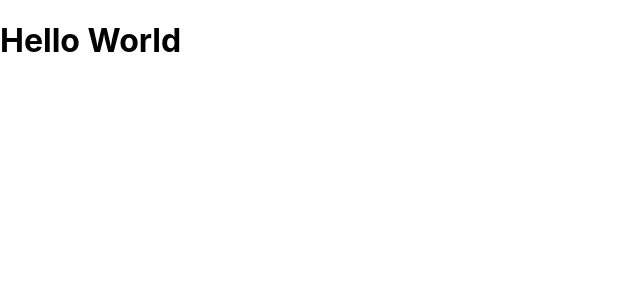
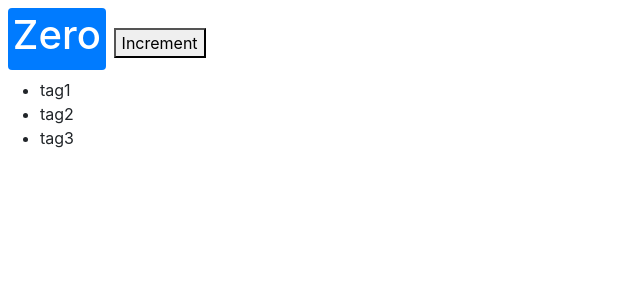
Before and after one commit to sakilbd/Fun-Count-App, a React (Create React App) app: page / in a window 1280 px wide. Shown: the top 300 px of the page, without its empty margins (0-640 px from the left). Built offline with nearby package versions, Linux system fonts and the light colour scheme.

Commit message:
some progress

```diff
--- a/package.json
+++ b/package.json
@@ -6,8 +6,9 @@
     "@testing-library/jest-dom": "^5.16.2",
     "@testing-library/react": "^12.1.3",
     "@testing-library/user-event": "^13.5.0",
-    "bootstrap": "^5.1.3",
+    "bootstrap": "^4.6.0",
     "react": "^17.0.2",
+    "react-bootstrap": "^2.1.2",
     "react-dom": "^17.0.2",
     "react-scripts": "5.0.0",
     "web-vitals": "^2.1.4"
--- a/public/index.html
+++ b/public/index.html
@@ -10,6 +10,7 @@
       content="Web site created using create-react-app"
     />
     <link rel="apple-touch-icon" href="%PUBLIC_URL%/logo192.png" />
+
     <!--
       manifest.json provides metadata used when your web app is installed on a
       user's mobile device or desktop. See https://developers.google.com/web/fundamentals/web-app-manifest/
--- a/src/App.js
+++ b/src/App.js
@@ -1,5 +1,6 @@
 import logo from './logo.svg';
 import './App.css';
+import 'bootstrap/dist/css/bootstrap.min.css';
 
 function App() {
   return (
--- a/src/Components/Counter.js
+++ b/src/Components/Counter.js
@@ -1,11 +1,33 @@
 import React, { Component } from 'react';
+import Button from 'react-bootstrap/Button';
+import 'bootstrap/dist/css/bootstrap.min.css';
 
 class Counter extends Component {
-    state = {  }
+    state = {
+        count:0,
+        tags:['tag1','tag2','tag3']
+    } ;
+
+    styles={
+
+
+    };
+
     render() {
         return (
-            <h1>Hello World </h1>
+            <div>
+                <span style={this.styles} className="badge badge-primary m-2">{this.formatCount()}</span>
+                <button variant="primary">Increment</button>
+                <ul>
+                    {this.state.tags.map(tag =><li key={tag}>{tag}</li>)}
+                </ul>
+            </div>
+
         );
+    }
+    formatCount(){
+        const {count}=this.state;
+        return count === 0 ? <h1>Zero</h1> : count;
     }
 }
 
--- a/src/index.js
+++ b/src/index.js
@@ -4,6 +4,7 @@ import './index.css';
 import App from './App';
 import reportWebVitals from './reportWebVitals';
 import Counter from './Components/Counter';
+import 'bootstrap/dist/css/bootstrap.css';
 
 
 
```
Also changed, not shown: 1 other file (tests, documents, lock files or other folders).
